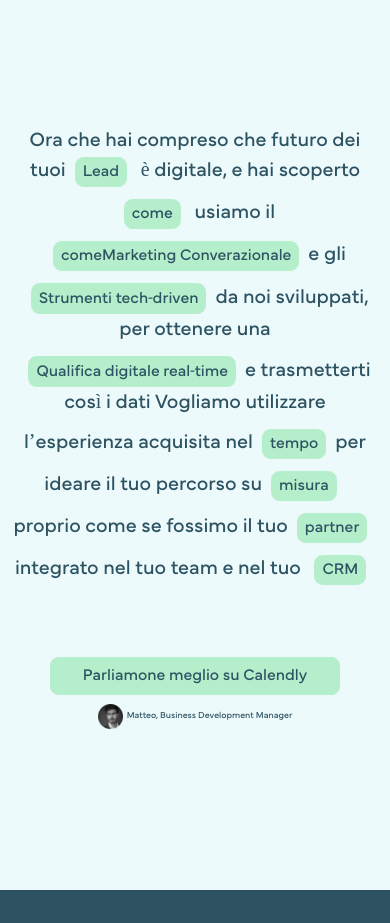
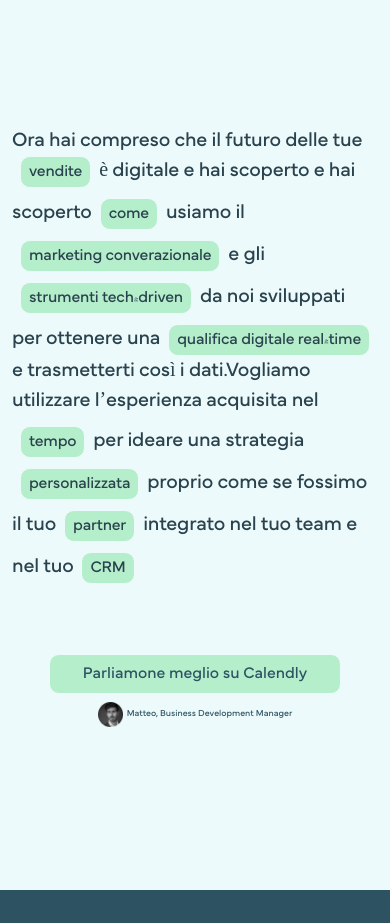
Before and after one commit to neharadialcode/daicar-group-animation, a React (Create React App) app: page / in a window 390 px wide. Shown: the part 7192-8115 px from the top of the page. Built offline with nearby package versions, Linux system fonts and the light colour scheme.

Commit message:
updating meeting section code , app.css roots of colors replaced with code & removing common_button extra code

```diff
--- a/src/assets/scss/app.scss
+++ b/src/assets/scss/app.scss
@@ -145,7 +145,7 @@
   z-index: -5;
 }
 .carplanner_bg {
-  background: #29424d !important;
+  background: var(--color-dark-gray) !important;
 }
 .carplanner_logo {
   max-width: 490px;
@@ -359,7 +359,7 @@
   max-width: 200px;
 }
 .third_section {
-  background: #29424d;
+  background: var(--color-dark-gray);
 }
 .small_tab_arrow_img {
   height: 155vh;
@@ -370,14 +370,14 @@
 
 @-webkit-keyframes Calendly_button {
   0% {
-    -webkit-box-shadow: 0 0 0 0 #2d5363;
-    box-shadow: 0 0 0 0 #2d5363;
+    -webkit-box-shadow: 0 0 0 0 var(--color-gray);
+    box-shadow: 0 0 0 0 var(--color-gray);
   }
 }
 @keyframes Calendly_button {
   0% {
-    -webkit-box-shadow: 0 0 0 #2d5363;
-    box-shadow: 0 0 0 0 #2d5363;
+    -webkit-box-shadow: 0 0 0 var(--color-gray);
+    box-shadow: 0 0 0 0 var(--color-gray);
   }
 }
 .common_button {
@@ -417,7 +417,7 @@
   margin-top: 23px;
 }
 .green {
-  background-color: #2d5363 !important;
+  background-color: var(--color-gray) !important;
 }
 .margin_top15 {
   margin-top: 15px;
--- a/src/assets/scss/media.scss
+++ b/src/assets/scss/media.scss
@@ -2,13 +2,9 @@
   .common_gap {
     gap: 19px;
   }
-  .common_button {
-    background: rgba(126, 228, 156, 0.5);
-    border: 1px solid #edfafb;
-    border-radius: 10px;
-    padding: 8px 6px;
-    font-weight: 400;
-  }
+  // .common_button {
+  //   padding: 8px 6px;
+  // }
   // .meeting_top_space{
   //   margin-top: 100px;
   // }
@@ -41,14 +37,9 @@
   .common_gap {
     gap: 20px;
   }
-  .common_button {
-    background: rgba(126, 228, 156, 0.5);
-    border: 1px solid #edfafb;
-    border-radius: 10px;
-    padding: 13.3px 34.1px;
-    display: inline-block;
-    font-weight: 400;
-  }
+  // .common_button {
+  //   padding: 13.3px 34.1px;
+  // }
   // .meeting_top_space{
   //   margin-top: 143px;
   // }
@@ -708,11 +699,7 @@
     margin-top: unset;
   }
   .common_button {
-    background: rgba(126, 228, 156, 0.5);
-    border: 1px solid #edfafb;
-    border-radius: 10px;
     padding: 3px 8px;
-    font-weight: 400;
   }
   .Calendly_button {
     background: rgba(126, 228, 156, 0.5);
--- a/src/components/Meeting.jsx
+++ b/src/components/Meeting.jsx
@@ -32,45 +32,44 @@ function About() {
   // }, []);
   return (
     <>
-      <section className=" bg_light_white padding_y163 about_parent min-vh-100 overflow-hidden">
-        <div className="custom_container container about_text">
-          <p className="mb-0 text-center fw-normal font_5xl color_gray ff_mundial_normal">
-            Ora che hai compreso che futuro dei tuoi
-            <span className="common_button mx-1 font_2xl mx-2">Lead</span> è
-            digitale,
+      <section className="bg_light_white padding_y163 about_parent min-vh-100 overflow-hidden">
+        <div className="custom_container container about_text pt-xl-5">
+          <p className="mb-0 fw-normal font_5xl color_dark_gray ff_mundial_normal custom_letter_spacing">
+            Ora hai compreso che il futuro delle tue
+            <span className="common_button mx-1 font_2xl mx-2">vendite</span>è
+            digitale e hai scoperto
             <br className="d-md-block d-none"></br> e hai scoperto
             <span className="common_button mx-1 font_2xl mx-2 margin_top">
               come
-            </span>{" "}
+            </span>
             usiamo il
             <span className="common_button mx-1 font_2xl mx-2 margin_top">
-              comeMarketing Converazionale
+              marketing converazionale
             </span>
             e gli
             <span className="common_button mx-1 font_2xl mx-2 margin_top">
-              Strumenti tech<span className="ff_roboto">-</span>driven
+              strumenti tech-driven
             </span>
-            da noi sviluppati,
+            da noi sviluppati
             <br className="d-md-block d-none"></br> per ottenere una
             <span className="common_button mx-1 font_2xl mx-2 margin_top">
-              Qualifica digitale real<span className="ff_roboto">-</span>
-              time
+              qualifica digitale real-time
             </span>
-            e trasmetterti così i dati<br className="d-md-block d-none"></br>{" "}
+            e trasmetterti così i dati.<br className="d-md-block d-none"></br>
             Vogliamo utilizzare l’esperienza acquisita nel
             <span className="common_button mx-1 font_2xl mx-2 margin_top">
               tempo
             </span>
-            per ideare il tuo percorso su
+            per ideare una strategia
             <span className="common_button mx-1 font_2xl mx-2 margin_top">
-              misura
+              personalizzata
             </span>
             <br className="d-md-block d-none"></br>
             proprio come se fossimo il tuo
             <span className="common_button mx-1 font_2xl mx-2 margin_top">
               partner
-            </span>{" "}
-            integrato nel tuo team e nel tuo{" "}
+            </span>
+            integrato nel tuo team e nel tuo
             <span className="common_button mx-1 font_2xl mx-2 margin_top">
               CRM
             </span>
```
